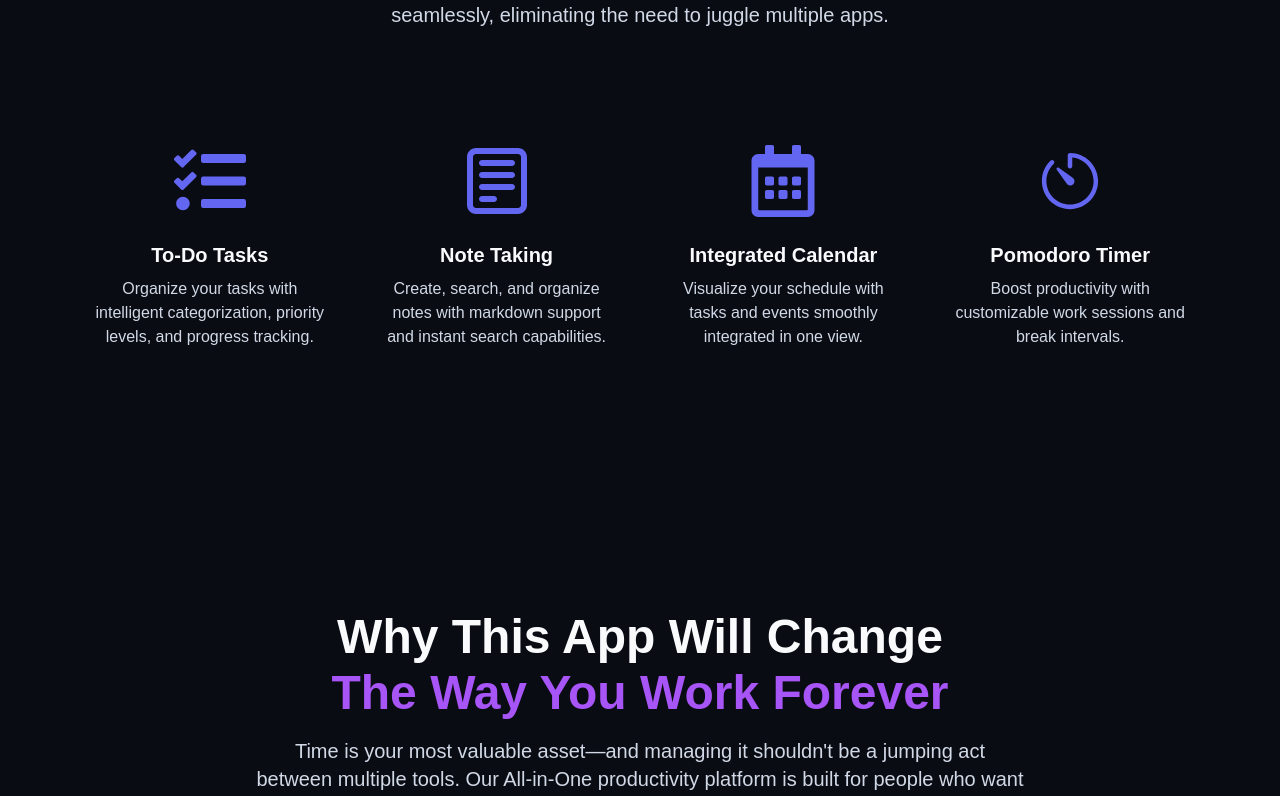
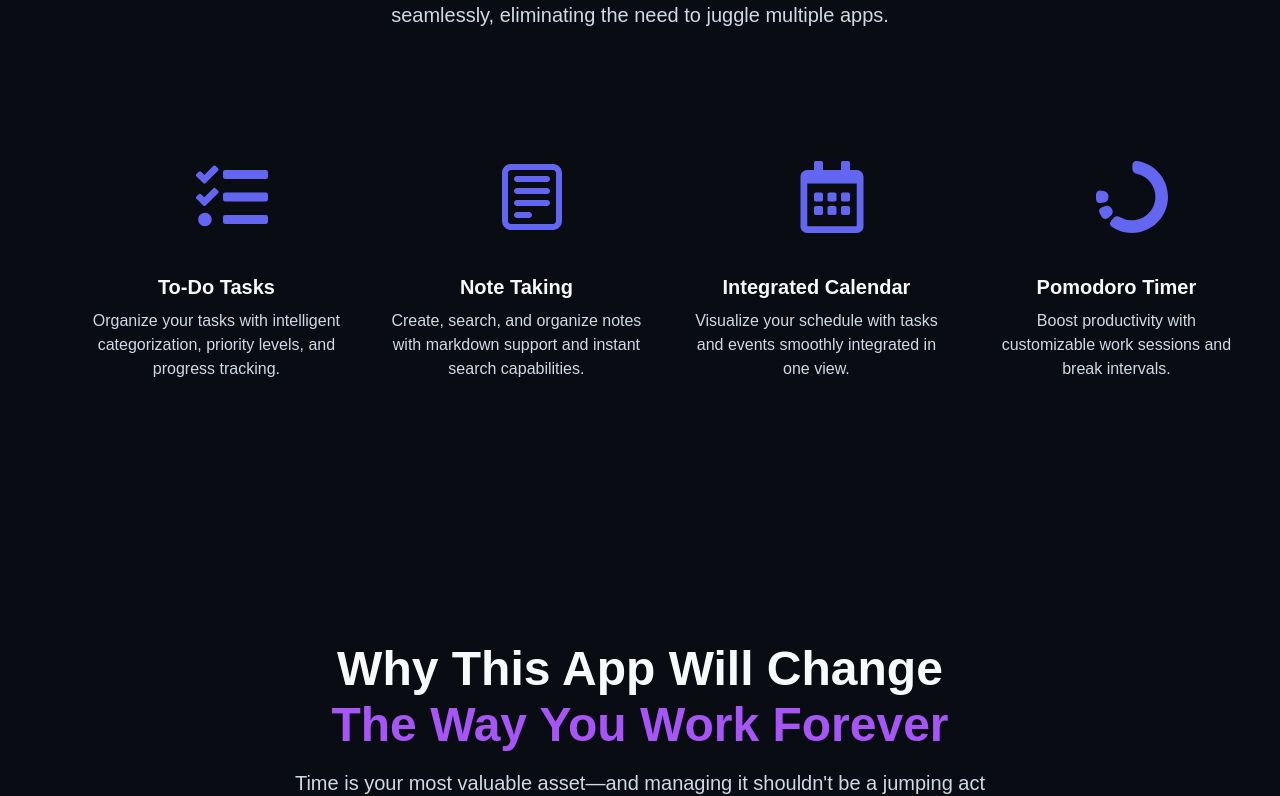
Before and after one commit to Amine4jh/QuadFlow-react, a React (Vite) app: page / in a window 1280 px wide. Shown: the part 1267-2063 px from the top of the page. Built offline with nearby package versions, Linux system fonts and the light colour scheme.

Commit message:
Change icon, add iconContainer div, and ad card ID

```diff
--- a/src/components/featuresCards/CalendarCard.jsx
+++ b/src/components/featuresCards/CalendarCard.jsx
@@ -2,8 +2,10 @@ import { FaRegCalendarAlt } from "react-icons/fa";
 
 const CalendarCard = () => {
   return (
-    <div>
-      <FaRegCalendarAlt id="icon" />
+    <div id="card">
+      <div id="iconContainer">
+        <FaRegCalendarAlt id="icon" />
+      </div>
       <h3>Integrated Calendar</h3>
       <p>
         Visualize your schedule with tasks and events smoothly integrated in one
--- a/src/components/featuresCards/NotesCard.jsx
+++ b/src/components/featuresCards/NotesCard.jsx
@@ -2,8 +2,10 @@ import { CgNotes } from "react-icons/cg";
 
 const NotesCard = () => {
   return (
-    <div>
-      <CgNotes id="icon" />
+    <div id="card">
+      <div id="iconContainer">
+        <CgNotes id="icon" />
+      </div>
       <h3>Note Taking</h3>
       <p>
         Create, search, and organize notes with markdown support and instant
--- a/src/components/featuresCards/PomodoroCard.jsx
+++ b/src/components/featuresCards/PomodoroCard.jsx
@@ -1,9 +1,11 @@
-import { IoIosTimer } from "react-icons/io";
+import { SiStagetimer } from "react-icons/si";
 
 const PomodoroCard = () => {
   return (
-    <div>
-      <IoIosTimer id="icon" />
+    <div id="card">
+      <div id="iconContainer">
+        <SiStagetimer id="icon" />
+      </div>
       <h3>Pomodoro Timer</h3>
       <p>
         Boost productivity with customizable work sessions and break intervals.
--- a/src/components/featuresCards/TodoCard.jsx
+++ b/src/components/featuresCards/TodoCard.jsx
@@ -2,8 +2,10 @@ import { FaTasks } from "react-icons/fa";
 
 const TodoCard = () => {
   return (
-    <div>
-      <FaTasks id="icon" />
+    <div id="card">
+      <div id="iconContainer">
+        <FaTasks id="icon" />
+      </div>
       <h3>To-Do Tasks</h3>
       <p>
         Organize your tasks with intelligent categorization, priority levels,
```
